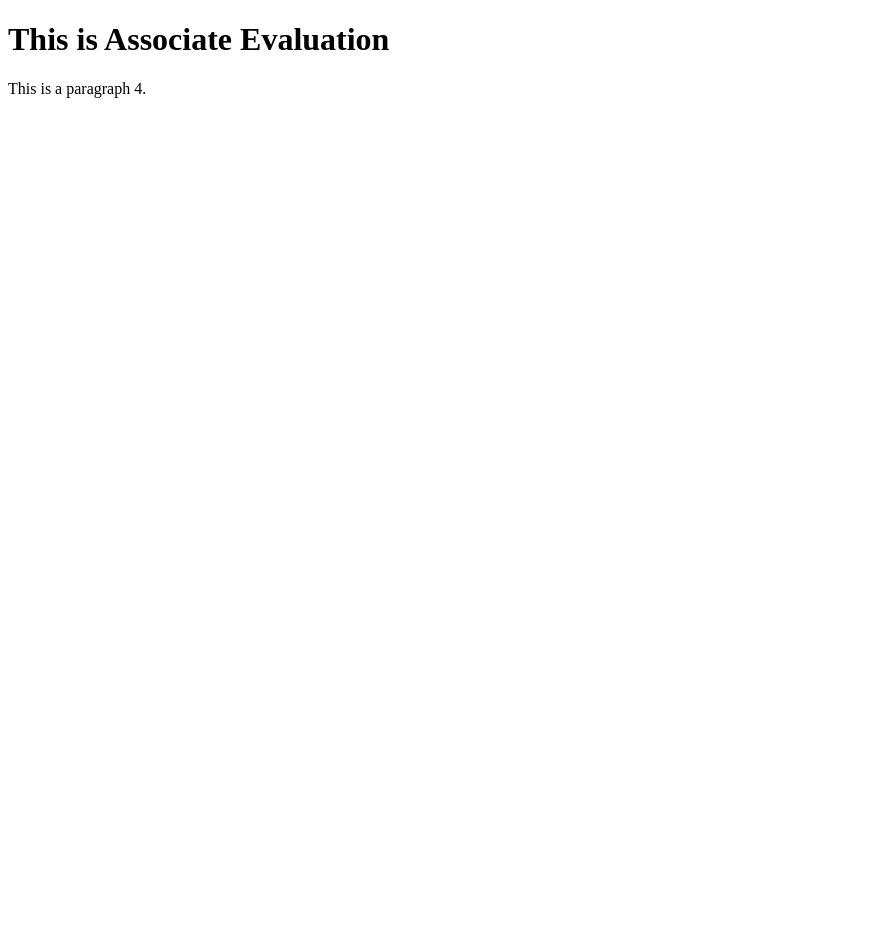
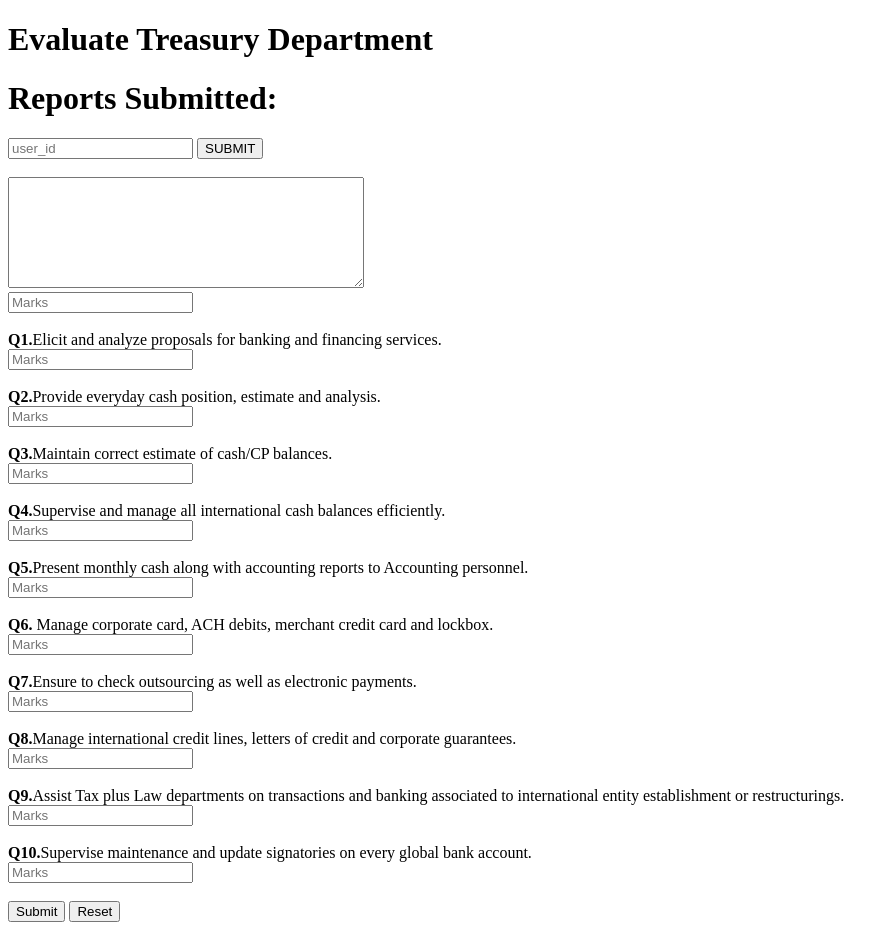
Before and after one commit to shubhamdarekar/VESITHACKS2019, a Django app: page /evaluateTreasuryDept/ in a window 1280 px wide. Shown: the whole page, without its empty margins (0-895 px from the left). Before the commit the page ends 98 px from the top, so only its background shows below. Run offline with Django 3.2, Linux system fonts and the light colour scheme.

Commit message:
evaluate hr and evaluate treasury dept

```diff
--- a/VESITHACKS19/EvaluationApp/templates/EvaluationApp/evaluateTreasuryDept.html
+++ b/VESITHACKS19/EvaluationApp/templates/EvaluationApp/evaluateTreasuryDept.html
@@ -2,12 +2,100 @@
 <html>
 <head>
 <meta charset="utf-8">
-<title>Page Title</title>
+<title>EvaluateTreasuryDept</title>
 </head>
 <body>
 
-<h1>This is Associate Evaluation</h1>
-<p>This is a paragraph 4.</p>
+<div id="evaluate">
+    <form>
+        <tr>
+            <td>
+                <h1>Evaluate Treasury Department</h1>
+                <h1>Reports Submitted:</h1>
+            </td>
+            <td>
+                <input type="text" placeholder="user_id" name="user_id">
+            </td>
+            <td>
+                <button type="button" name="button" class="button" >SUBMIT</button><br><br>
+            </td>
+            <td>
+                <textarea class="report"name="Comments" rows="7" cols="40" style="width:350px;"></textarea><br>
+            </td>
+            <td>
+                <input type="number" placeholder="Marks" name="marks"><br><br>
+            </td>
+        </tr>
+    </form>
+    <form>
+        <tr>
+            <td>
+                <label>
+                <strong>Q1.</strong>Elicit and analyze proposals for banking and financing services.<br>
+                </label>
+                <input type="number" placeholder="Marks" name="marks1"><br><br>
+
+            </td>
+            <td>
+                <label>
+                <strong>Q2.</strong>Provide everyday cash position, estimate and analysis.<br>
+                <input type="number" placeholder="Marks" name="marks2"><br><br>
+                </label>
+            </td>
+            <td>
+                <label>
+                <strong>Q3.</strong>Maintain correct estimate of cash/CP balances.<br>
+                </label>
+                <input type="number" placeholder="Marks" name="marks3"><br><br>
+            </td>
+            <td>
+                <label>
+                <strong>Q4.</strong>Supervise and manage all international cash balances efficiently.<br>
+                </label>
+                <input type="number" placeholder="Marks" name="marks4"><br><br>
+            </td>
+            <td>
+                    <label>
+                    <strong>Q5.</strong>Present monthly cash along with accounting reports to Accounting personnel.<br>
+                    </label>
+                    <input type="number" placeholder="Marks" name="marks5"><br><br>
+                </td>
+                <td>
+                        <label>
+                        <strong>Q6.</strong>
+                        Manage corporate card, ACH debits, merchant credit card and lockbox.<br>
+                        </label>
+                        <input type="number" placeholder="Marks" name="marks6"><br><br>
+                    </td>
+                    <td>
+                            <label>
+                            <strong>Q7.</strong>Ensure to check outsourcing as well as electronic payments.<br>
+                            </label>
+                            <input type="number" placeholder="Marks" name="marks7"><br><br>
+                        </td>
+                        <td>
+                                <label>
+                                <strong>Q8.</strong>Manage international credit lines, letters of credit and corporate guarantees.<br>
+                                </label>
+                                <input type="number" placeholder="Marks" name="marks8"><br><br>
+                            </td>
+                            <td>
+                                    <label>
+                                    <strong>Q9.</strong>Assist Tax plus Law departments on transactions and banking associated to international entity establishment or restructurings.<br>
+                                    </label>
+                                    <input type="number" placeholder="Marks" name="marks9"><br><br>
+                                </td>
+                                <td>
+                                        <label>
+                                        <strong>Q10.</strong>Supervise maintenance and update signatories on every global bank account.<br>
+                                        </label>
+                                        <input type="number" placeholder="Marks" name="marks10"><br><br>
+                                    </td>
+            <button type="submit" name="button" class="button" >Submit</button>
+            <button type="reset" name="button" class="button" >Reset</button><br><br>
+        </tr>
+    </form>
+</div>
 
 </body>
 </html>
```
Also changed, not shown: VESITHACKS19/EvaluationApp/templates/EvaluationApp/evaluateHR.html (+14 -10 lines).
